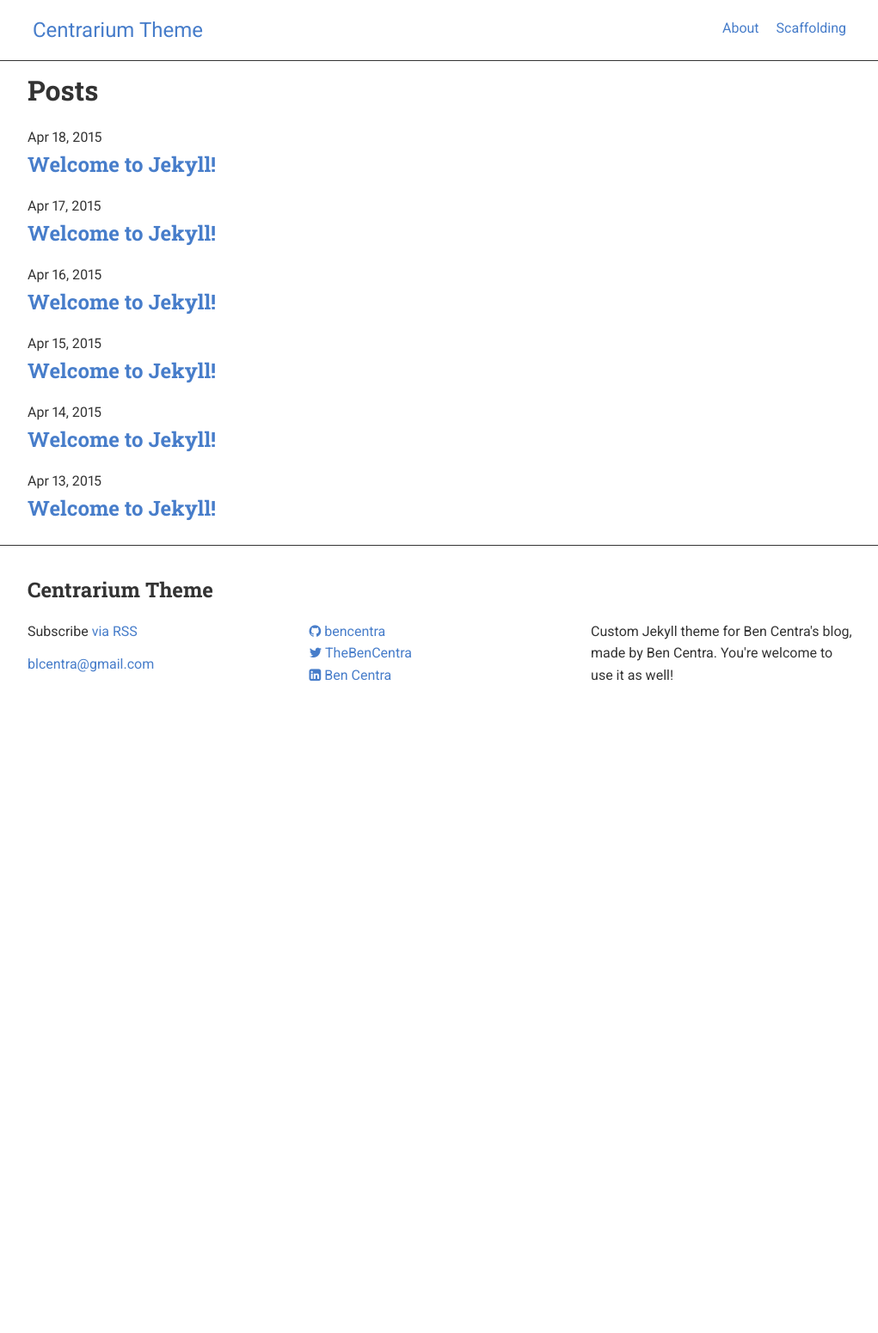
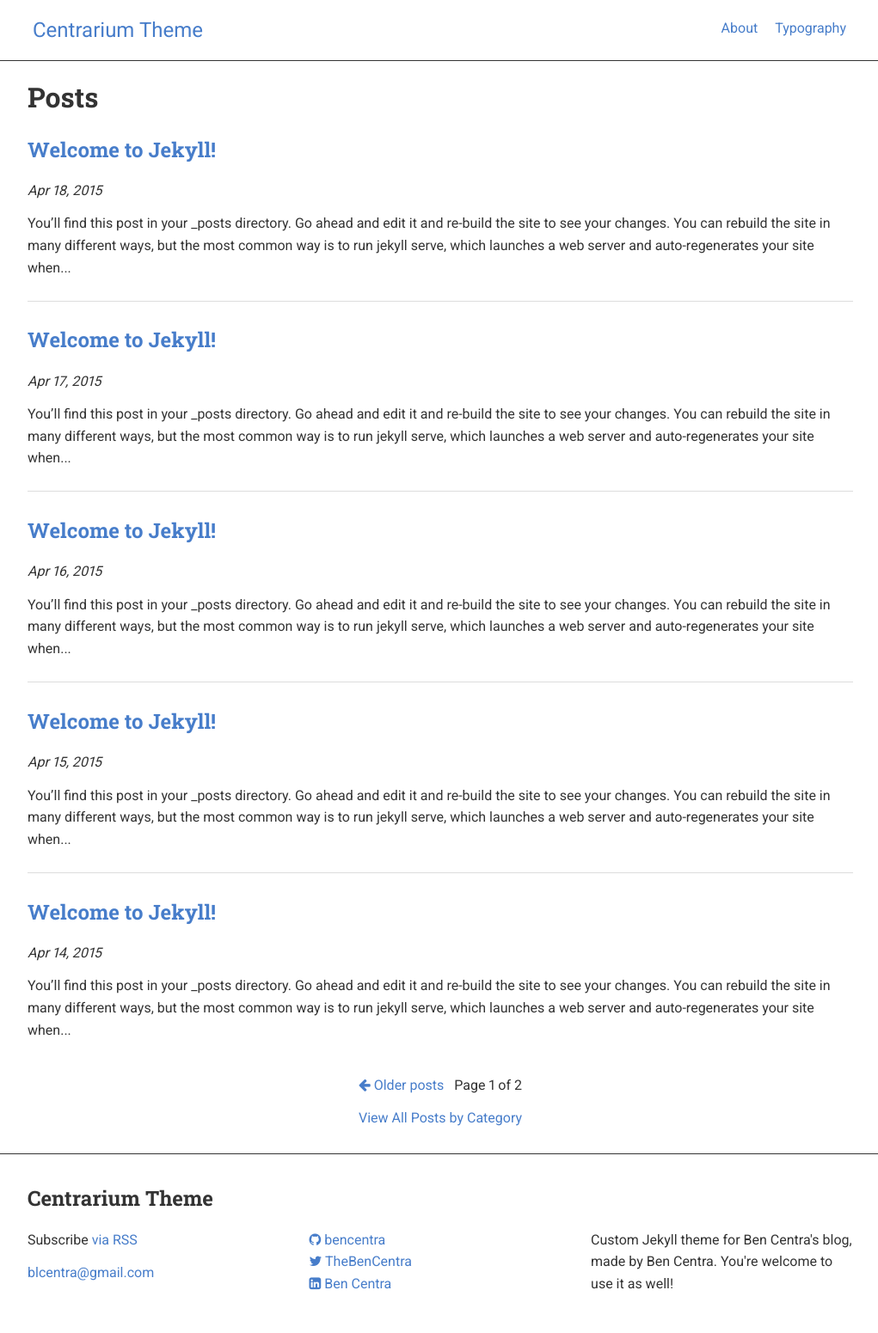
Before and after one commit to bencentra/centrarium, a Jekyll site: the page built from index.html, in a window 1280 px wide. Shown: the whole page at 86% size, without its empty margins (128-1149 px from the left). Built offline with Jekyll 4.4.1, drawn with Linux system fonts in a browser that asks for light colours; nearby versions of some CDN libraries; the list of posts is cut into pages by our own code; before the commit the page ends 900 px from its top, so only the background shows below that.

Commit message:
adding pagination

```diff
--- a/_config.yml
+++ b/_config.yml
@@ -7,6 +7,7 @@ description: >
   You're welcome to use it as well!
 baseurl: "" # the subpath of your site, e.g. /blog/
 url: "http://bencentra.com" # the base hostname & protocol for your site
+
 twitter_username: TheBenCentra
 github_username: bencentra
 # facebook_username: thebencentra
@@ -14,3 +15,5 @@ linkedin_profile: "https://www.linkedin.com/pub/ben-centra/47/769/60a"
 
 # Build settings
 markdown: kramdown
+paginate: 5
+paginate_path: "/page:num/"
--- a/_sass/_layout.scss
+++ b/_sass/_layout.scss
@@ -29,7 +29,7 @@ html, body {
 	// position: fixed;
 	width: 100%;
 	background-color: #fff;
-	padding: 1em 0.5em;
+	padding: 1em;
 	border-bottom: 1px solid $base-font-color;
 
   // Mobile view
@@ -125,7 +125,7 @@ html, body {
 */
 .page-content {
 	// padding: 4.5em 0.5em 0.5em 0.5em;
-	padding: 0.5em;
+	padding: 1em;
 	.wrapper {
 		@include outer-container;
 
@@ -143,6 +143,10 @@ html, body {
 
 		}
 
+		.pagination {
+			text-align: center;
+		}
+
 	}
 
 }
@@ -151,7 +155,7 @@ html, body {
 *	Footer
 */
 .site-footer {
-	padding: 2em 0.5em;
+	padding: 2em 1em;
 	border-top: 1px solid $base-font-color;
 	.wrapper {
 		@include outer-container;
--- a/index.html
+++ b/index.html
@@ -7,15 +7,41 @@ layout: default
   <h1 class="page-heading">Posts</h1>
 
   <ul class="post-list">
-    {% for post in site.posts %}
+    {% for post in paginator.posts %}
       <li>
-        <span class="post-meta">{{ post.date | date: "%b %-d, %Y" }}</span>
-
         <h2>
           <a class="post-link" href="{{ post.url | prepend: site.baseurl }}">{{ post.title }}</a>
         </h2>
+        <p class="post-meta"><em>{{ post.date | date: "%b %-d, %Y" }}</em></p>
+        <section class="post-excerpt" itemprop="description">
+          <p>{{ post.content | strip_html | truncatewords: 50 }}</p>
+        </section>
+        {% if forloop.last == false %}
+        <hr>
+        {% endif %}
       </li>
     {% endfor %}
   </ul>
 
+  <br>
+
+  <nav class="pagination" role="navigation">
+  	<p>
+      {% if paginator.next_page %}
+       <a class="newer-posts" href="/page{{paginator.next_page}}"><i class="fa fa-arrow-left"></i> Older posts &nbsp;</a>
+      {% endif %}
+      <span class="page-number">Page {{ paginator.page }} of {{ paginator.total_pages }}</span>
+      {% if paginator.previous_page %}
+        {% if paginator.page == 2 %}
+          <a class="older-posts" href="/">&nbsp; Newer posts <i class="fa fa-arrow-right"></i></a>
+        {% else %}
+          <a class="older-posts" href="/page{{paginator.previous_page}}">&nbsp; Newer posts <i class="fa fa-arrow-right"></i></a>
+        {% endif %}
+      {% endif %}
+    </p>
+    <p>
+      <a href="{{ site.baseurl }}/categories">View All Posts by Category</a>
+    </p>
+  </nav>
+
 </div>
--- a/scaffolding.html
+++ b/typography.html
@@ -1,7 +1,7 @@
 ---
 layout: page
-title: Scaffolding
-permalink: /scaffolding/
+title: Typography
+permalink: /typography/
 ---
 
 <!DOCTYPE html>
```
Also changed, not shown: other parts of typography.html (+0 -1 lines).
